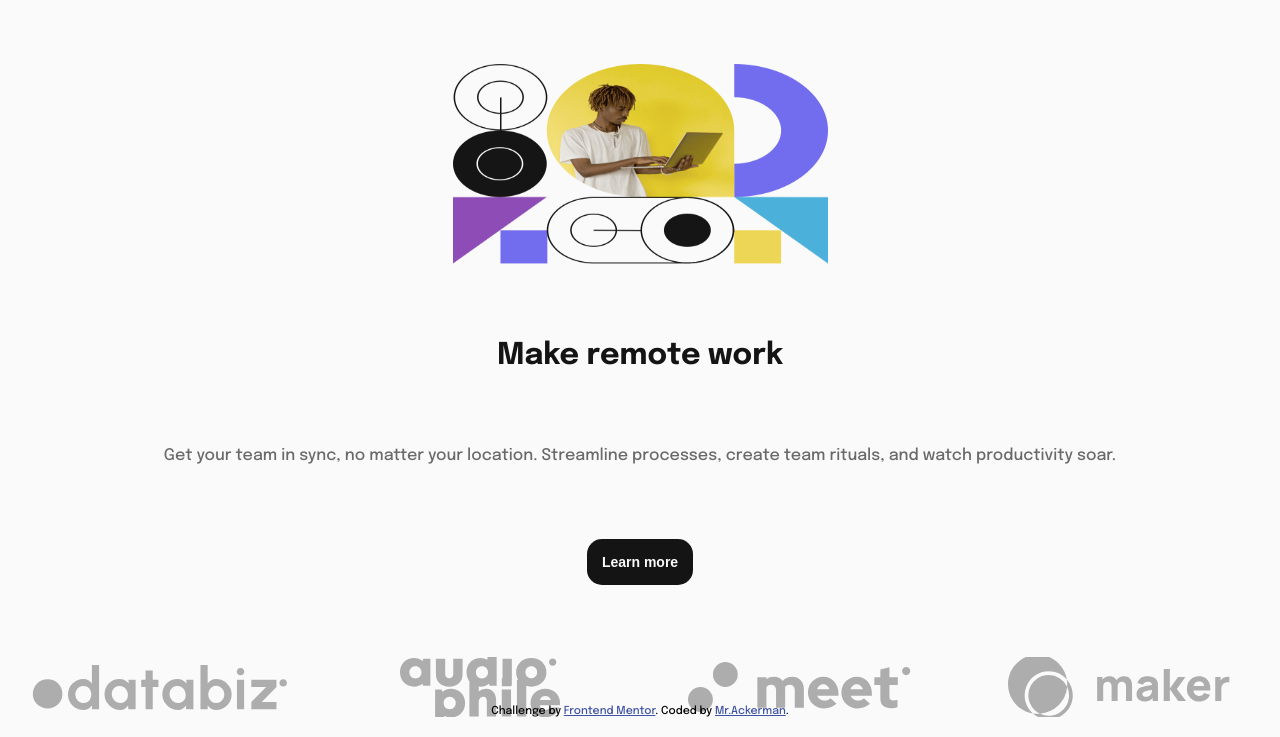
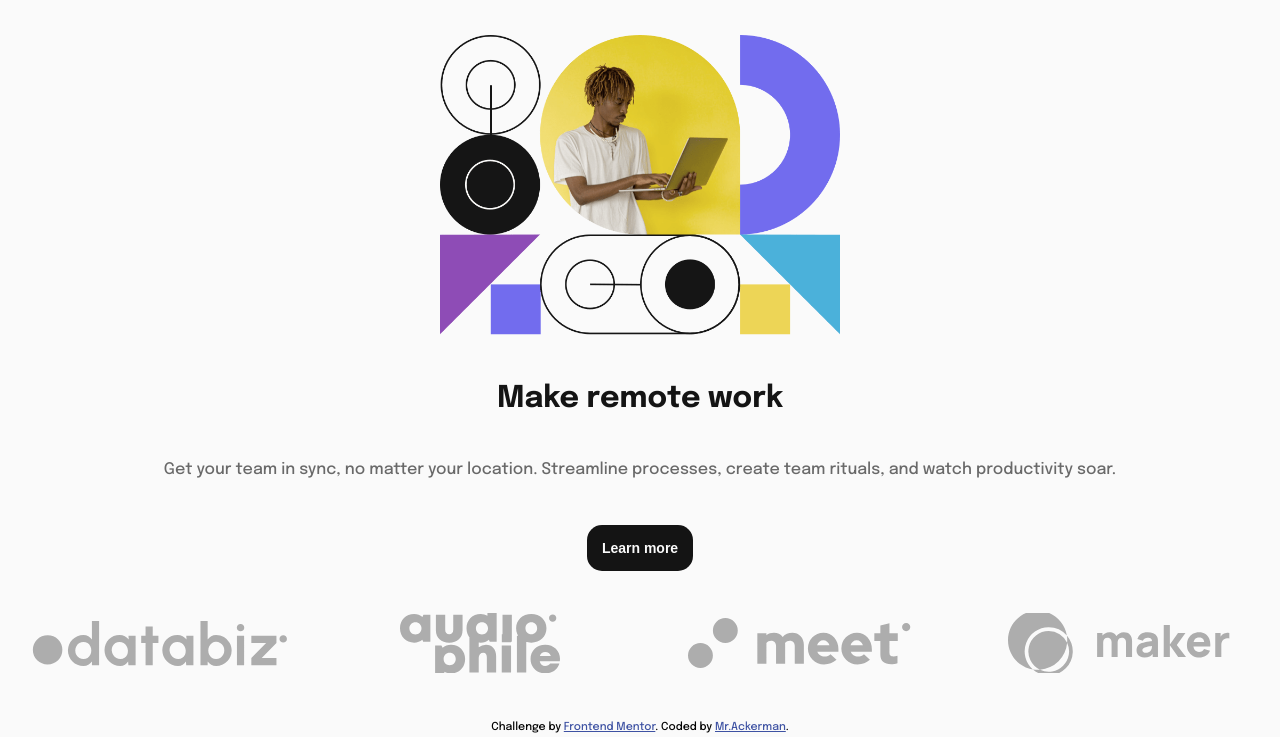
Before and after one commit to SFCC5555/introSectionWithDropdownNavigation, a plain HTML site: page index.html in a window 1280 px wide. Shown: the part 63-800 px from the top of the page. Drawn offline with Linux system fonts and the light colour scheme.

Commit message:
version de prueba

```diff
--- a/styles.css
+++ b/styles.css
@@ -59,9 +59,8 @@ nav {
 
 .mobileImage {
     width: 100%;
-    max-width: 375px;
+    max-width: 400px;
     margin-bottom: 20px;
-    height: 200px;
 }
 
 h1 {
@@ -132,8 +131,7 @@ button {
 .attribution {
     font-size: 1.1rem;
     text-align: center;
-    position: absolute;
-    top:96%
+    margin-bottom: 4px;
 }
 .attribution a {
     color: var(--purple);
```
